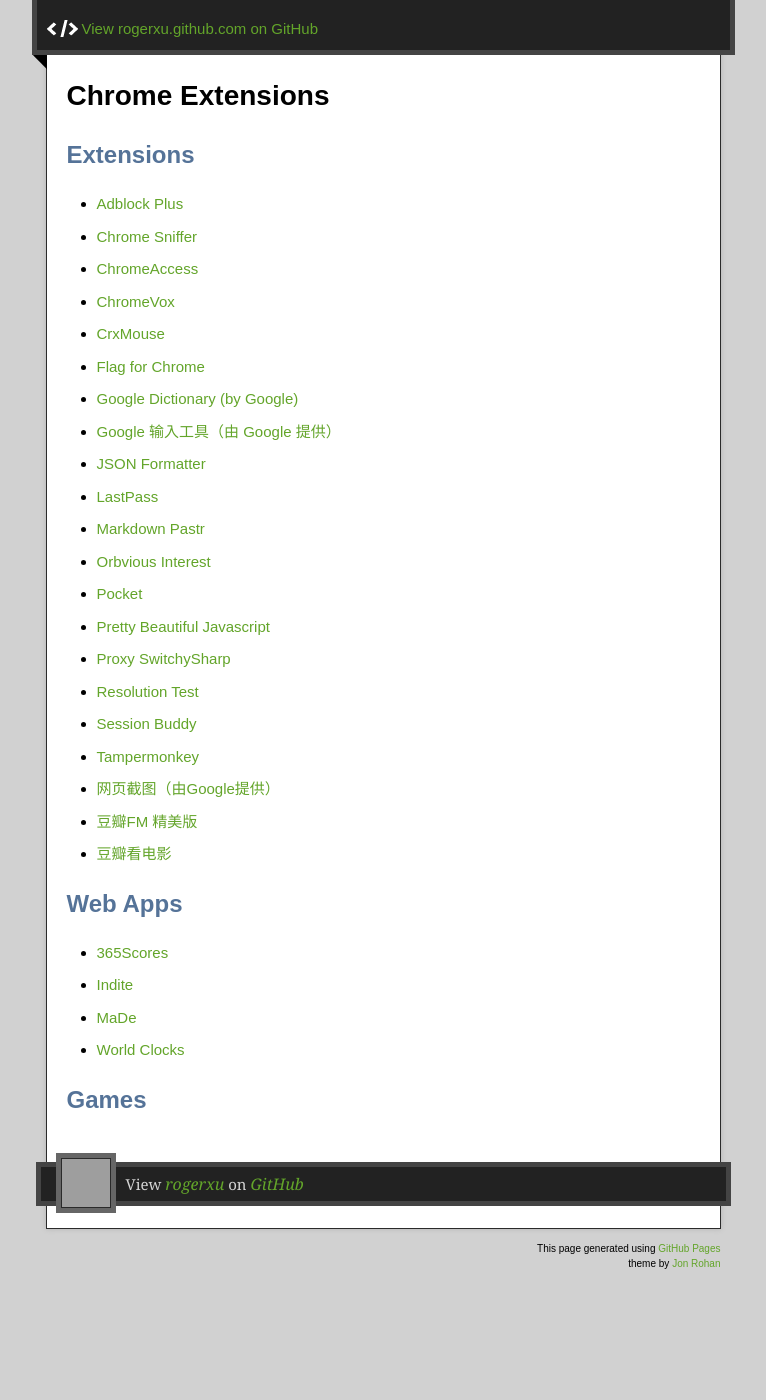
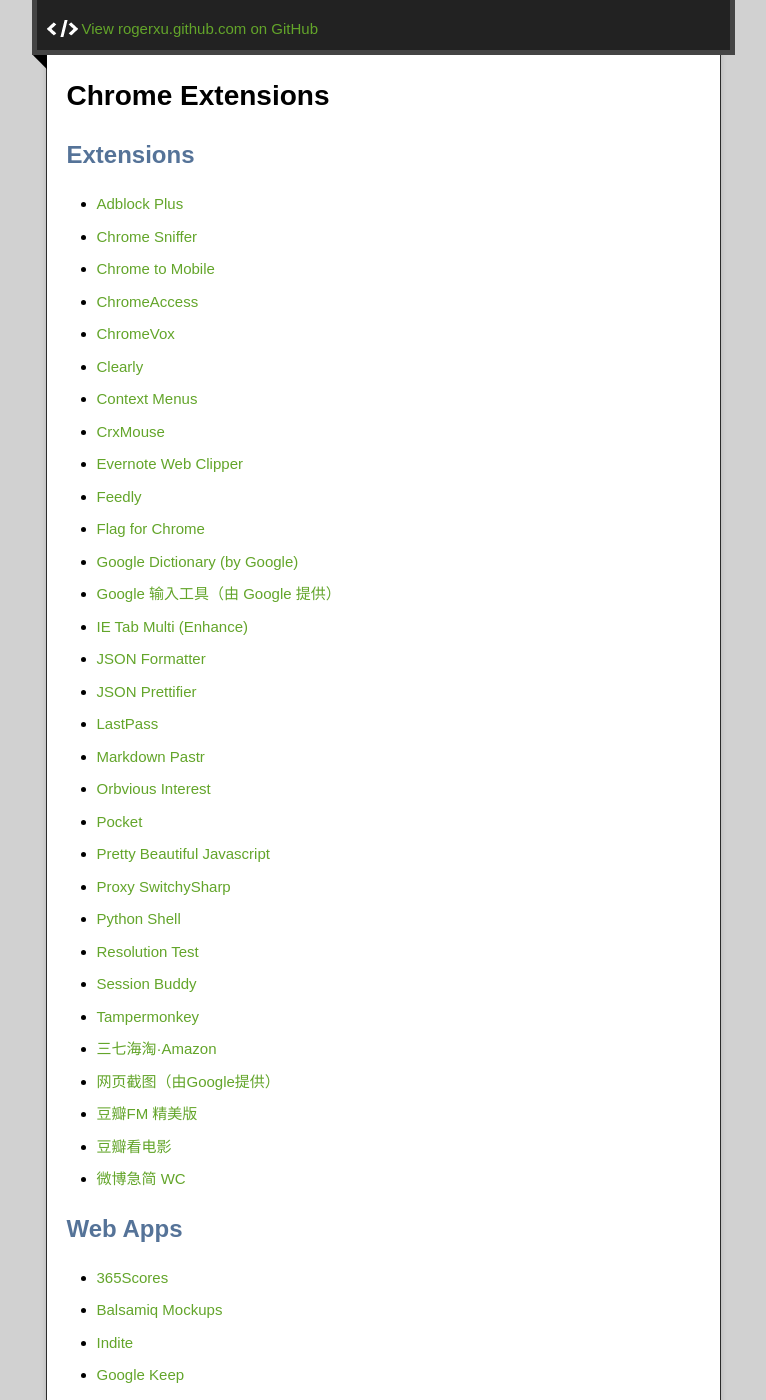
Before and after one commit to rogerxu/rogerxu.github.io, a Jekyll site: the page built from _posts/2012-11-05-chrome-extensions.md, in a window 1280 px wide and 1400 px high, scrolled down 202 px. Shown: the whole window, without its empty margins (257-1023 px from the left). Built offline with Jekyll 4.4.1, drawn with Linux system fonts in a browser that asks for light colours; nearby versions of some CDN libraries; before the commit the page ends 1563 px from its top, so only the background shows below that; some of the changed text lies outside the part shown; grey boxes are pictures that could not be loaded.

Commit message:
Add chrome extensions.

```diff
--- a/_posts/2012-11-05-chrome-extensions.md
+++ b/_posts/2012-11-05-chrome-extensions.md
@@ -9,32 +9,47 @@
 
 * [Adblock Plus](https://chrome.google.com/webstore/detail/cfhdojbkjhnklbpkdaibdccddilifddb)
 * [Chrome Sniffer](https://chrome.google.com/webstore/detail/homgcnaoacgigpkkljjjekpignblkeae)
+* [Chrome to Mobile](https://chrome.google.com/webstore/detail/chrome-to-mobile/idknbmbdnapjicclomlijcgfpikmndhd)
 * [ChromeAccess](https://chrome.google.com/webstore/detail/aeoigbhkilbllfomkmmilbfochhlgdmh)
 * [ChromeVox](https://chrome.google.com/webstore/detail/kgejglhpjiefppelpmljglcjbhoiplfn)
+* [Clearly](https://chrome.google.com/webstore/detail/clearly/iooicodkiihhpojmmeghjclgihfjdjhj)
+* [Context Menus](https://chrome.google.com/webstore/detail/%E5%8F%B3%E9%94%AE%E6%90%9C/phlfmkfpmphogkomddckmggcfpmfchpn)
 * [CrxMouse](https://chrome.google.com/webstore/detail/crxmouse/jlgkpaicikihijadgifklkbpdajbkhjo)
+* [Evernote Web Clipper](https://chrome.google.com/webstore/detail/evernote-web-clipper/pioclpoplcdbaefihamjohnefbikjilc)
+* [Feedly](https://chrome.google.com/webstore/detail/feedly-your-news-rss-goog/hipbfijinpcgfogaopmgehiegacbhmob)
 * [Flag for Chrome](https://chrome.google.com/webstore/detail/dbpojpfdiliekbbiplijcphappgcgjfn)
 * [Google Dictionary (by Google)](https://chrome.google.com/webstore/detail/mgijmajocgfcbeboacabfgobmjgjcoja)
 * [Google 输入工具（由 Google 提供）](https://chrome.google.com/webstore/detail/mclkkofklkfljcocdinagocijmpgbhab)
+* [IE Tab Multi (Enhance)](https://chrome.google.com/webstore/detail/ie-tab-multi-enhance/fnfnbeppfinmnjnjhedifcfllpcfgeea)
 * [JSON Formatter](https://chrome.google.com/webstore/detail/json-formatter/bcjindcccaagfpapjjmafapmmgkkhgoa)
+* [JSON Prettifier](https://chrome.google.com/webstore/detail/json-prettifier/kccpfgilgmgbipamhohknpokhibinhhj)
 * [LastPass](https://chrome.google.com/webstore/detail/hdokiejnpimakedhajhdlcegeplioahd)
 * [Markdown Pastr](https://chrome.google.com/webstore/detail/markdown-pastr/pjeclabeidkcjhopjbgpiimlaccpdkgk)
 * [Orbvious Interest](http://shalom.craimer.org/projects/orbviousinterest/)
 * [Pocket](https://chrome.google.com/webstore/detail/niloccemoadcdkdjlinkgdfekeahmflj)
 * [Pretty Beautiful Javascript](https://chrome.google.com/webstore/detail/piekbefgpgdecckjcpffhnacjflfoddg)
 * [Proxy SwitchySharp](https://chrome.google.com/webstore/detail/dpplabbmogkhghncfbfdeeokoefdjegm)
+* [Python Shell](https://chrome.google.com/webstore/detail/python-shell/gdiimmpmdoofmahingpgabiikimjgcia)
 * [Resolution Test](https://chrome.google.com/webstore/detail/idhfcdbheobinplaamokffboaccidbal)
 * [Session Buddy](https://chrome.google.com/webstore/detail/edacconmaakjimmfgnblocblbcdcpbko)
 * [Tampermonkey](https://chrome.google.com/webstore/detail/dhdgffkkebhmkfjojejmpbldmpobfkfo)
+* [三七海淘·Amazon](https://chrome.google.com/webstore/detail/%E4%B8%89%E4%B8%83%E6%B5%B7%E6%B7%98%C2%B7amazon/nocbbenannjflblimeokfgkamoebelmn)
 * [网页截图（由Google提供）](https://chrome.google.com/webstore/detail/cpngackimfmofbokmjmljamhdncknpmg)
 * [豆瓣FM 精美版](https://chrome.google.com/webstore/detail/ofgppnjcdndocgicmodblmfmbdibefbm)
 * [豆瓣看电影](https://chrome.google.com/webstore/detail/lhfmcbnidnkaalleepapkdnfblbiaacl)
+* [微博急简 WC](https://chrome.google.com/webstore/detail/%E5%BE%AE%E5%8D%9A%E6%80%A5%E7%AE%80-wc/ecconepcpkkhleipnogfjfkdlhnliagk)
 
 
 ## Web Apps
 
 * [365Scores](https://chrome.google.com/webstore/detail/gocaejggjgdmkhmbinicknpbhagkblop)
+* [Balsamiq Mockups](https://chrome.google.com/webstore/detail/balsamiq-mockups/pplbmgaodhjmbklkgkgmlghaekcfhhkk)
 * [Indite](https://chrome.google.com/webstore/detail/acgncfpammkhhkapnoilecjoalhnolbl)
+* [Google Keep](https://chrome.google.com/webstore/detail/google-keep/hmjkmjkepdijhoojdojkdfohbdgmmhki)
 * [MaDe](https://chrome.google.com/webstore/detail/oknndfeeopgpibecfjljjfanledpbkog)
+* [Moqups](https://chrome.google.com/webstore/detail/moqups-%C2%B7-mockups-wirefram/nlfbhphohgafllkjnakmdppmmkjfbnke?utm_source=chrome-ntp-launcher)
+* [Postman - REST Client](https://chrome.google.com/webstore/detail/postman-rest-client/fdmmgilgnpjigdojojpjoooidkmcomcm)
+* [Secure Shell](https://chrome.google.com/webstore/detail/secure-shell/pnhechapfaindjhompbnflcldabbghjo)
 * [World Clocks](https://chrome.google.com/webstore/detail/pjgoijhajhaahklokegbfnohialajpej)
 
 
```
